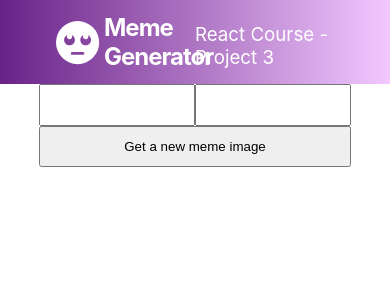
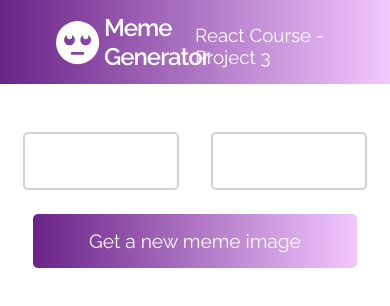
Before and after one commit to Apurcell88/meme-generator, a React (Create React App) app: page / in a window 390 px wide. Shown: the top 306 px of the page. Built offline with nearby package versions, Linux system fonts and the light colour scheme.

Commit message:
Added more stylings on the form for mobile.

```diff
--- a/public/index.html
+++ b/public/index.html
@@ -2,6 +2,9 @@
 <html lang="en">
   <head>
     <meta charset="utf-8" />
+    <link rel="preconnect" href="https://fonts.googleapis.com">
+    <link rel="preconnect" href="https://fonts.gstatic.com" crossorigin>
+    <link href="https://fonts.googleapis.com/css2?family=Raleway:wght@400;500;600&display=swap" rel="stylesheet">
     <link rel="icon" href="%PUBLIC_URL%/favicon.ico" />
     <meta name="viewport" content="width=device-width, initial-scale=1" />
     <meta name="theme-color" content="#000000" />
--- a/src/App.css
+++ b/src/App.css
@@ -2,6 +2,7 @@
   box-sizing: border-box;
   margin: 0;
   padding: 0;
+  font-family: 'Raleway', sans-serif;
 }
 
 /* ------------------ HEADER SECTION ------------------ */
@@ -43,25 +44,41 @@
 }
 
 /* ------------------ MEME FORM SECTION ------------------ */
-/* .meme {
-
-} */
-
 .meme--form {
   display: flex;
   flex-wrap: wrap;
   justify-content: center;
-  /* align-items: center; */
-  /* max-width: 100vw; */
 }
 
 .meme--input {
   width: 40%;
-  padding: 0.7rem 0;
-  /* margin-left: 1rem; */
+  padding: 1rem 0.8rem;
+  margin-top: 3rem;
+  margin-bottom: 1.5rem;
+  border-radius: 5px;
+  font-size: 1.2rem;
+  border-style: solid;
+  border-color: #D3D3D3;
+}
+
+.meme--input:focus {
+  outline: none;
 }
 
 .meme--submit {
-  width: 80%;
-  padding: 0.7rem 0;
+  width: 83.25%;
+  padding: 1rem 0;
+  background: linear-gradient(90deg, rgba(2,0,36,1) 0%, rgba(105,34,135,1) 0%, rgba(242,200,255,1) 100%);
+  color: #fff;
+  font-size: 1.2rem;
+  border: none;
+  border-radius: 5px;
 }
+
+.top-input {
+  margin-right: 1rem;
+}
+
+.bottom-input {
+  margin-left: 1rem;
+}
--- a/src/components/Meme.js
+++ b/src/components/Meme.js
@@ -1,12 +1,10 @@
 const MemeForm = () => {
   return (
-    <section className="meme">
-      <form className="meme--form">
-        <input className="meme--input" type="text" />
-        <input className="meme--input" type="text" />
-        <button className="meme--submit" type='submit'>Get a new meme image</button>
-      </form>
-    </section>
+    <form className="meme--form">
+      <input className="meme--input top-input" type="text" />
+      <input className="meme--input bottom-input" type="text" />
+      <button className="meme--submit" type='submit'>Get a new meme image</button>
+    </form>
   );
 }
 
```
